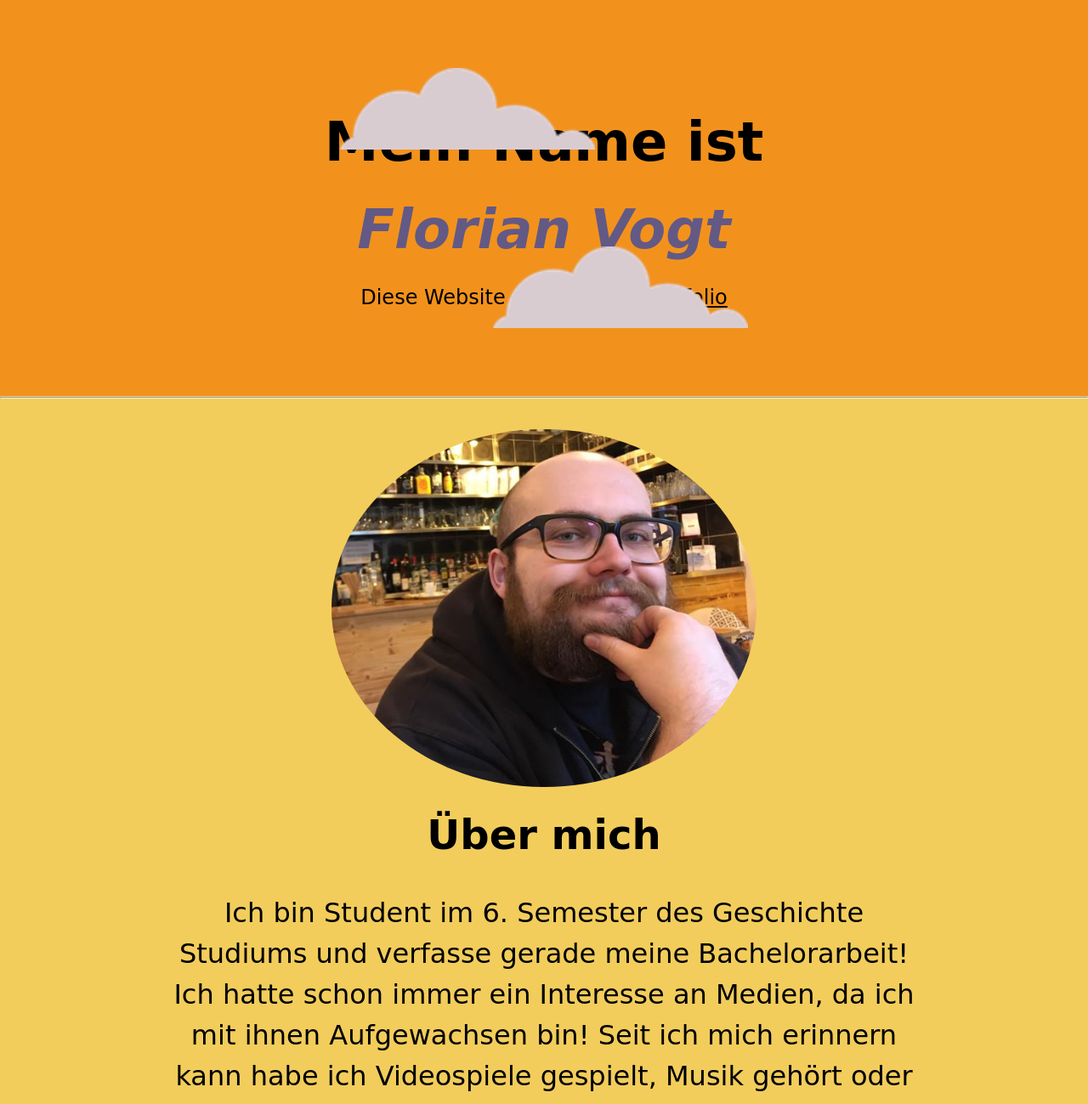
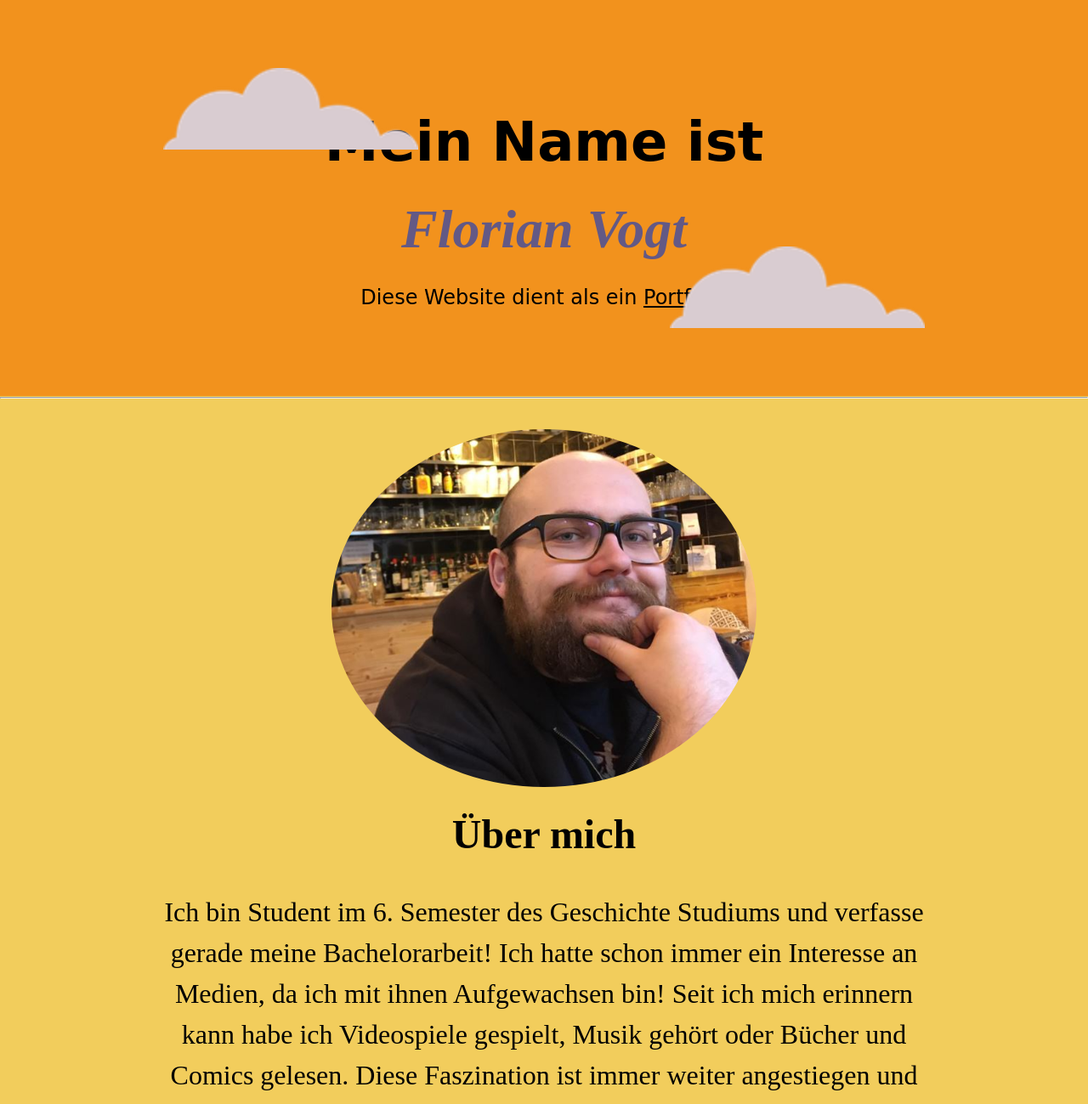
Before and after one commit to Bakuda96/cv, a plain HTML site: page index.html in a window 1280 px wide. Shown: the top 1299 px of the page at 85% size. Drawn offline with Linux system fonts and the light colour scheme.

Commit message:
Add files via upload

```diff
--- a/css/styles.css
+++ b/css/styles.css
@@ -36,6 +36,7 @@ body {
    margin: 60px auto 10px auto;
    width: 40%
    position: Auto;
+   font-family: serif;
 }
 
 .h1header {
@@ -46,6 +47,11 @@ body {
 color: #635985;
 line-height: 4px;
 font-size: 1em;
+font-family: serif;
+}
+
+.übermich {
+    font-family: serif;
 }
 
 .Text {
@@ -55,6 +61,7 @@ font-size: 1em;
     margin-bottom: 30px;
     display: block;
     line-height: 1.5;
+    font-family: serif;
 }
 
 .skills {
@@ -64,6 +71,7 @@ font-size: 1em;
     margin-bottom: 30px;
     display: block;
     line-height: 1.5;
+    font-family: serif;
 }
 
 .portfolio {
@@ -72,14 +80,14 @@ font-size: 1em;
 
 .bottomcloud {
     position: absolute;
-    left: 400px;
+    left: 15%;
     bottom: 290px;
     width: 300px;
 }
 
 .topcloud {
     position: absolute;
-    right: 400px;
+    right: 15%;
     top: 290px;
     width: 300px;
 }
@@ -92,6 +100,7 @@ font-size: 1em;
     display: block;
     line-height: 0.5;
     margin-top: 20px;
+    font-family: sans-serif;
 }
 
 .Kontaktieren {
```
